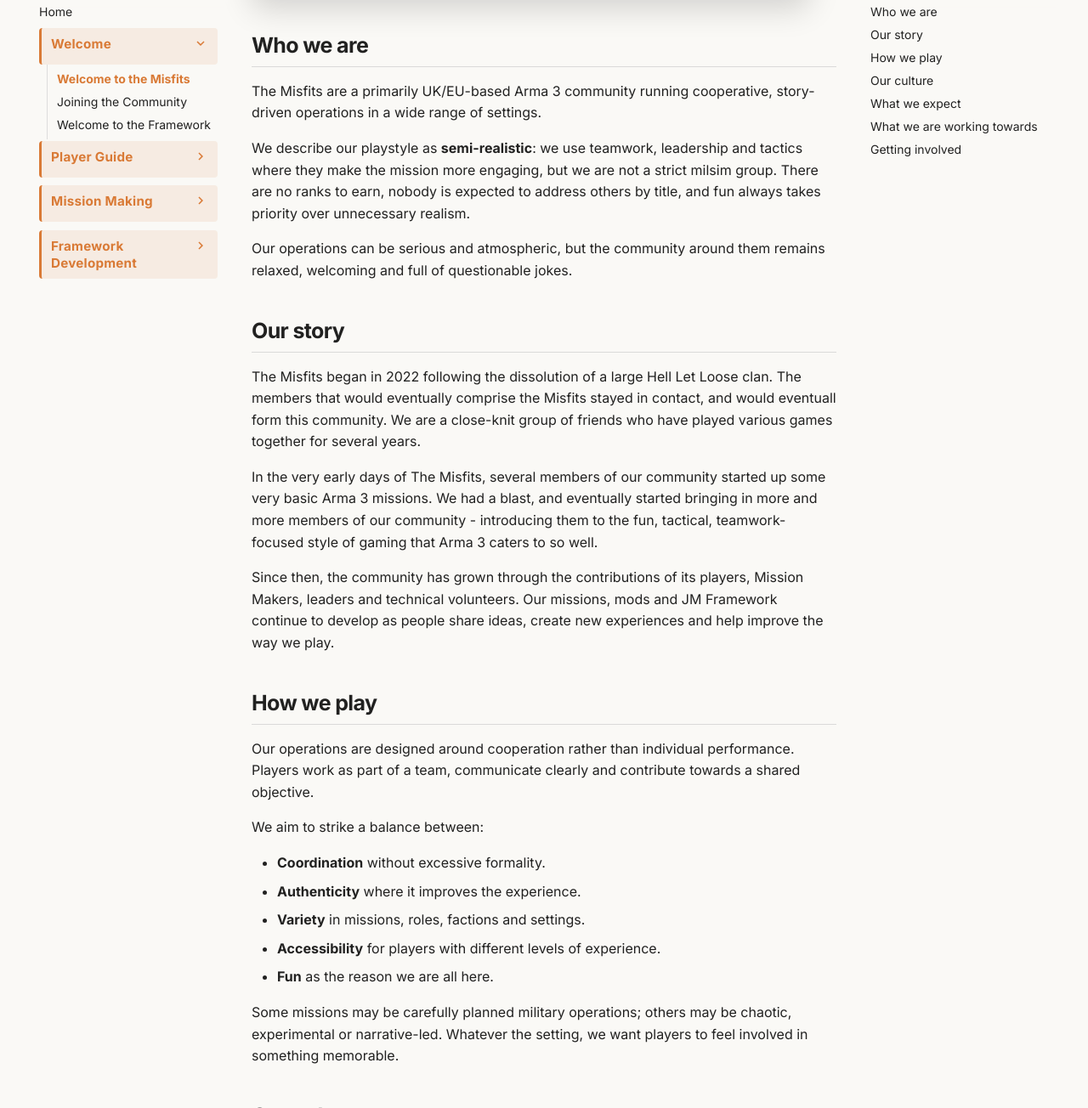
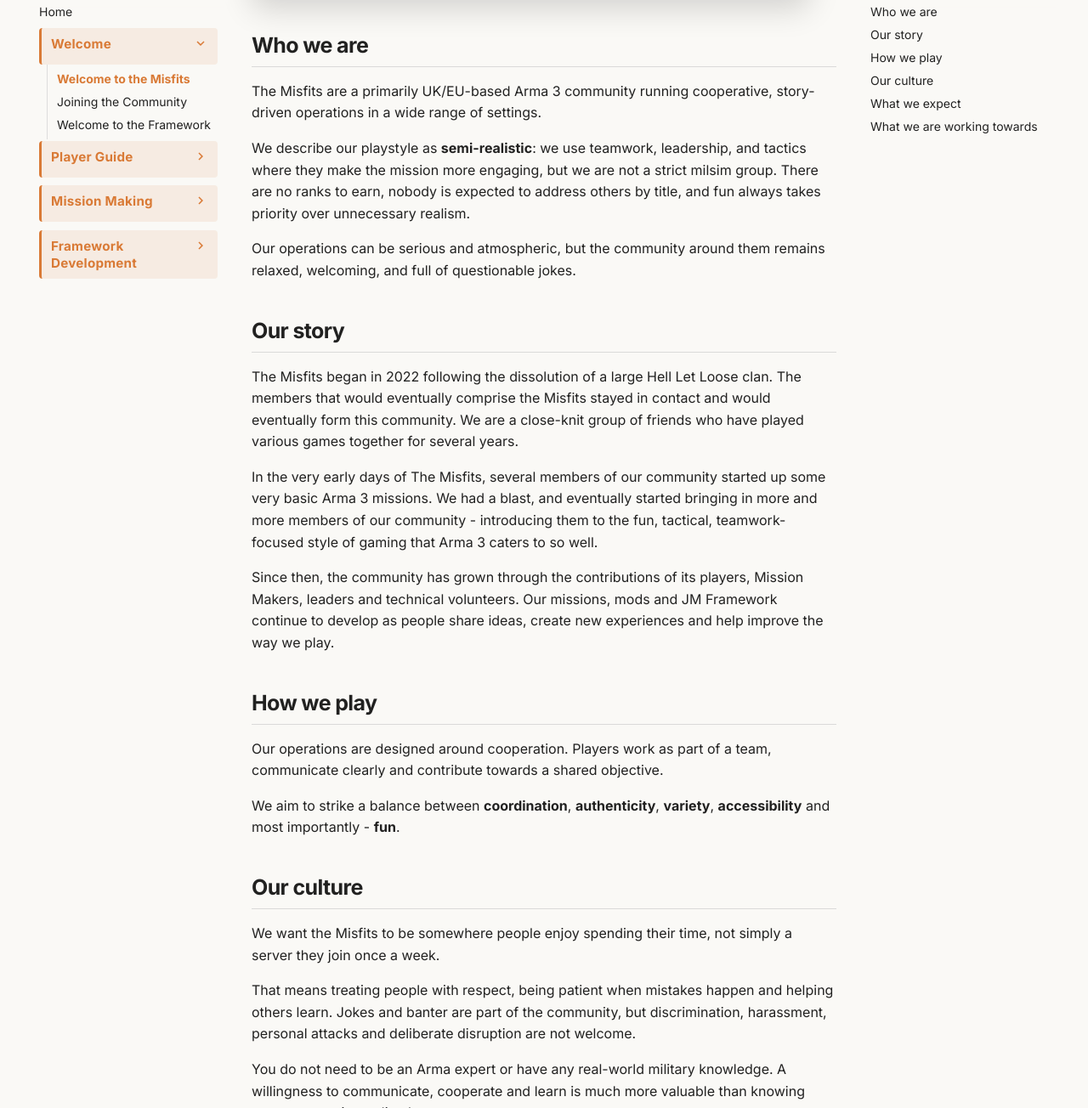
Before and after one commit to Jamio/JM_Framework_Docs, an MkDocs documentation site: the page built from docs/players/welcome/about.md, in a window 1280 px wide and 1400 px high, scrolled down 314 px, cut to the strip 96-1400 px from the top of the window. Shown: the whole strip at 85% size. Built offline with MkDocs 1.6.1 and Material for MkDocs 9.7.7, drawn with Linux system fonts in a browser that asks for light colours; comment, search, counter and statistics services are not loaded; some of the changed text lies outside the part shown.

Commit message:
Revise community description and expectations
Updated text for clarity and improved readability.

```diff
--- a/docs/players/welcome/about.md
+++ b/docs/players/welcome/about.md
@@ -1,7 +1,7 @@
 <div class="jmf-page-hero" style="--jmf-page-image: url('../../assets/images/player-welcome.jpg');" markdown>
 <span class="jmf-eyebrow">PLAYER GUIDE</span>
 # Welcome to the Misfits
-A relaxed Arma 3 community built around teamwork, memorable missions and enjoying the game together.
+A relaxed Arma 3 community built around teamwork, memorable missions and great experiences.
 </div>
 
 <!-- Optional header image: docs/assets/images/player-welcome.jpg -->
@@ -10,13 +10,13 @@ A relaxed Arma 3 community built around teamwork, memorable missions and enjoyin
 
 The Misfits are a primarily UK/EU-based Arma 3 community running cooperative, story-driven operations in a wide range of settings.
 
-We describe our playstyle as **semi-realistic**: we use teamwork, leadership and tactics where they make the mission more engaging, but we are not a strict milsim group. There are no ranks to earn, nobody is expected to address others by title, and fun always takes priority over unnecessary realism.
+We describe our playstyle as **semi-realistic**: we use teamwork, leadership, and tactics where they make the mission more engaging, but we are not a strict milsim group. There are no ranks to earn, nobody is expected to address others by title, and fun always takes priority over unnecessary realism.
 
-Our operations can be serious and atmospheric, but the community around them remains relaxed, welcoming and full of questionable jokes.
+Our operations can be serious and atmospheric, but the community around them remains relaxed, welcoming, and full of questionable jokes.
 
 ## Our story
 
-The Misfits began in 2022 following the dissolution of a large Hell Let Loose clan. The members that would eventually comprise the Misfits stayed in contact, and would eventuall form this community. We are a close-knit group of friends who have played various games together for several years.
+The Misfits began in 2022 following the dissolution of a large Hell Let Loose clan. The members that would eventually comprise the Misfits stayed in contact and would eventually form this community. We are a close-knit group of friends who have played various games together for several years.
 
 In the very early days of The Misfits, several members of our community started up some very basic Arma 3 missions. We had a blast, and eventually started bringing in more and more members of our community - introducing them to the fun, tactical, teamwork-focused style of gaming that Arma 3 caters to so well.
 
@@ -26,17 +26,9 @@ Since then, the community has grown through the contributions of its players, Mi
 
 ## How we play
 
-Our operations are designed around cooperation rather than individual performance. Players work as part of a team, communicate clearly and contribute towards a shared objective.
+Our operations are designed around cooperation. Players work as part of a team, communicate clearly and contribute towards a shared objective.
 
-We aim to strike a balance between:
-
-- **Coordination** without excessive formality.
-- **Authenticity** where it improves the experience.
-- **Variety** in missions, roles, factions and settings.
-- **Accessibility** for players with different levels of experience.
-- **Fun** as the reason we are all here.
-
-Some missions may be carefully planned military operations; others may be chaotic, experimental or narrative-led. Whatever the setting, we want players to feel involved in something memorable.
+We aim to strike a balance between **coordination**, **authenticity**, **variety**, **accessibility** and most importantly - **fun**.
 
 ## Our culture
 
@@ -48,42 +40,16 @@ You do not need to be an Arma expert or have any real-world military knowledge.
 
 ## What we expect
 
-Our expectations are deliberately simple:
+Our expectations are deliberately simple.
 
-- Arrive with the required mods installed and read the important mission information.
-- Stay involved and work with your assigned team.
-- Listen to others and communicate useful information.
-- Treat players, leaders and Mission Makers with respect.
-- Give feedback constructively and at an appropriate time.
-- Help make the operation enjoyable for everyone.
-
-Mistakes are expected. What matters is how you respond to them and whether you support the people around you.
+- Read and understand the Player Guide
+- Arrive on time with the required mods
+- Stay involved and engaged
+- Treat players and mission-makers with respect
 
 ## What we are working towards
 
-Our goal is to build a sustainable community where:
-
-- New players can join without feeling intimidated.
-- Experienced players can lead, teach and try new ideas.
-- Mission Makers have the tools and support to create ambitious operations.
-- Feedback leads to meaningful improvements, and players feel heard
-- Members can contribute without the community becoming a second job.
-- Operations remain varied, accessible and enjoyable.
-
-The community will continue to change, but our central principle remains the same: **organised enough to create great missions, relaxed enough to enjoy them.**
-
-## Getting involved
-
-The best way to become part of the community is simply to join an operation, communicate with your team and get involved at your own pace.
-
-You can also contribute by:
-
-- Giving constructive mission feedback.
-- Sharing screenshots and clips.
-- Helping other players with setup or controls.
-- Trying leadership or specialist roles.
-- Creating missions or community resources.
-- Suggesting improvements to our mods, framework or events.
+Our goal is to build a sustainable community where we can continue improving, creating enjoyable experiences, and where our playerbase treats eachother with respect.
 
 <div class="jmf-link-grid" markdown>
 
```
